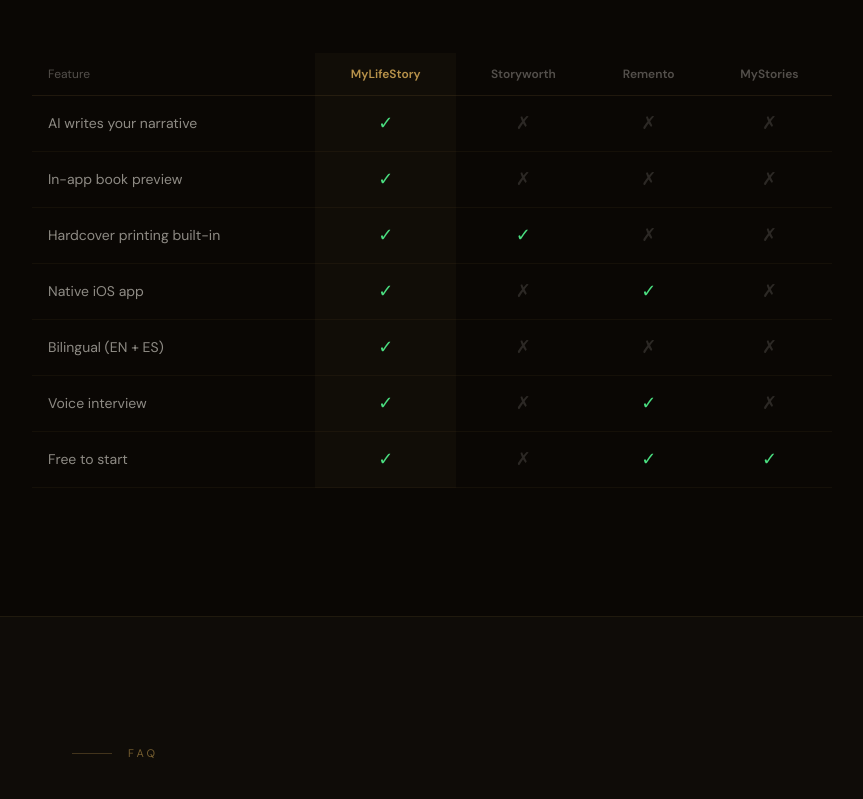
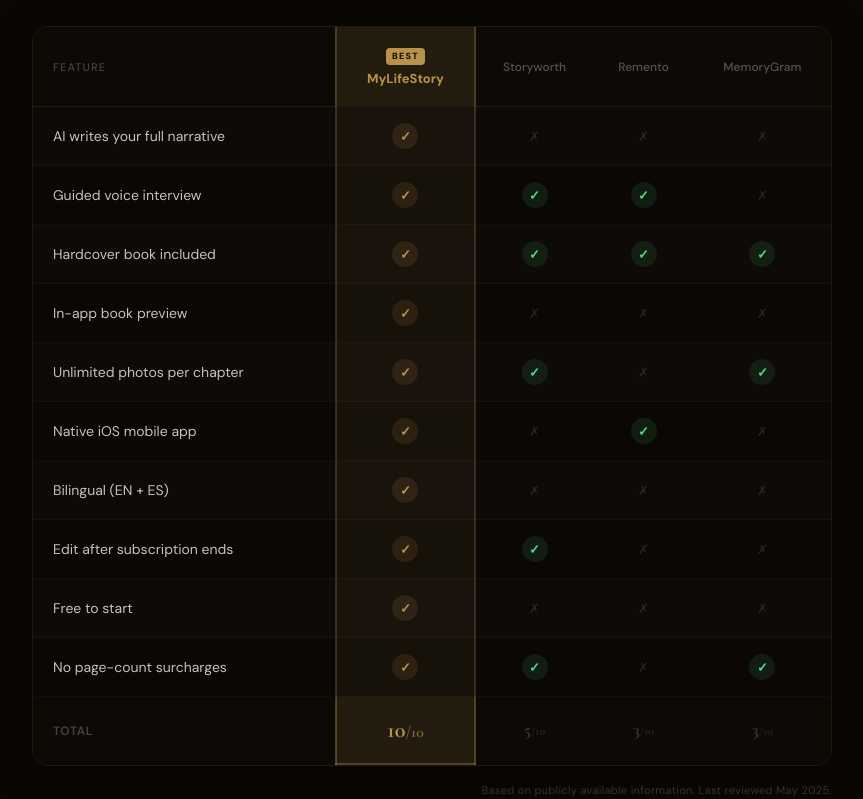
Before and after one commit to hforcella-hash/my-legacy-story-site, a Next.js app: page / in a window 1280 px wide. Shown: the part 6981-7780 px from the top of the page, without its empty margins (208-1071 px from the left). Built offline with nearby package versions, Linux system fonts and the light colour scheme; no server answers.

Commit message:
Redesign comparison table: accurate data, visual hierarchy, score row

```diff
--- a/app/page.js
+++ b/app/page.js
@@ -69,16 +69,19 @@
     storyQuote2:  '"A ten year idea finally come true. A dream to write a life story for our loved ones as a legacy of our lives."',
     storyAuthor2: '— The Dreamer, Co-founder',
     vsEye:        'Why MyLifeStory',
-    vsH:          ['Not just questions.', 'A real book.'],
-    vsSub:        'Other apps collect your answers. MyLifeStory turns them into a narrative — and delivers a hardcover you can hold.',
+    vsH:          ['See how we compare', 'to the alternatives.'],
+    vsSub:        'We looked at every major memoir app so you don\'t have to. Here\'s an honest side-by-side.',
     vsRows: [
-      { feature: 'AI writes your narrative',        mls: true,  sw: false, rm: false, ms: false },
+      { feature: 'AI writes your full narrative',   mls: true,  sw: false, rm: false, ms: false },
+      { feature: 'Guided voice interview',          mls: true,  sw: true,  rm: true,  ms: false },
+      { feature: 'Hardcover book included',         mls: true,  sw: true,  rm: true,  ms: true  },
       { feature: 'In-app book preview',             mls: true,  sw: false, rm: false, ms: false },
-      { feature: 'Hardcover printing built-in',     mls: true,  sw: true,  rm: false, ms: false },
-      { feature: 'Native iOS app',                  mls: true,  sw: false, rm: true,  ms: false },
-      { feature: 'Bilingual (EN + ES)',              mls: true,  sw: false, rm: false, ms: false },
-      { feature: 'Voice interview',                 mls: true,  sw: false, rm: true,  ms: false },
-      { feature: 'Free to start',                   mls: true,  sw: false, rm: true,  ms: true  },
+      { feature: 'Unlimited photos per chapter',    mls: true,  sw: true,  rm: false, ms: true  },
+      { feature: 'Native iOS mobile app',           mls: true,  sw: false, rm: true,  ms: false },
+      { feature: 'Bilingual (EN + ES)',             mls: true,  sw: false, rm: false, ms: false },
+      { feature: 'Edit after subscription ends',    mls: true,  sw: true,  rm: false, ms: false },
+      { feature: 'Free to start',                   mls: true,  sw: false, rm: false, ms: false },
+      { feature: 'No page-count surcharges',        mls: true,  sw: true,  rm: false, ms: true  },
     ],
     faqEye:       'FAQ',
     faqH:         'Common questions.',
@@ -157,16 +160,19 @@
     storyQuote2:  '"Una idea de diez años finalmente hecha realidad. Un sueño de escribir la historia de vida de nuestros seres queridos como legado de sus vidas."',
     storyAuthor2: '— El Soñador, Co-fundador',
     vsEye:        'Por qué MyLifeStory',
-    vsH:          ['No solo preguntas.', 'Un libro de verdad.'],
-    vsSub:        'Otras apps recopilan tus respuestas. MyLifeStory las convierte en una narrativa — y entrega una tapa dura que puedes sostener.',
+    vsH:          ['Así nos comparamos', 'con las alternativas.'],
+    vsSub:        'Revisamos cada app importante de memorias para que tú no tengas que hacerlo. Aquí una comparación honesta.',
     vsRows: [
-      { feature: 'IA redacta tu narrativa',         mls: true,  sw: false, rm: false, ms: false },
-      { feature: 'Vista previa del libro en la app', mls: true,  sw: false, rm: false, ms: false },
-      { feature: 'Impresión en tapa dura incluida',  mls: true,  sw: true,  rm: false, ms: false },
-      { feature: 'App nativa para iOS',              mls: true,  sw: false, rm: true,  ms: false },
-      { feature: 'Bilingüe (EN + ES)',               mls: true,  sw: false, rm: false, ms: false },
-      { feature: 'Entrevista por voz',               mls: true,  sw: false, rm: true,  ms: false },
-      { feature: 'Gratis para empezar',              mls: true,  sw: false, rm: true,  ms: true  },
+      { feature: 'IA redacta toda tu narrativa',      mls: true,  sw: false, rm: false, ms: false },
+      { feature: 'Entrevista guiada por voz',         mls: true,  sw: true,  rm: true,  ms: false },
+      { feature: 'Libro de tapa dura incluido',       mls: true,  sw: true,  rm: true,  ms: true  },
+      { feature: 'Vista previa del libro en la app',  mls: true,  sw: false, rm: false, ms: false },
+      { feature: 'Fotos ilimitadas por capítulo',     mls: true,  sw: true,  rm: false, ms: true  },
+      { feature: 'App móvil nativa para iOS',         mls: true,  sw: false, rm: true,  ms: false },
+      { feature: 'Bilingüe (EN + ES)',                mls: true,  sw: false, rm: false, ms: false },
+      { feature: 'Editar tras finalizar suscripción', mls: true,  sw: true,  rm: false, ms: false },
+      { feature: 'Gratis para empezar',               mls: true,  sw: false, rm: false, ms: false },
+      { feature: 'Sin cargos por páginas extra',      mls: true,  sw: true,  rm: false, ms: true  },
     ],
     faqEye:       'Preguntas',
     faqH:         'Preguntas frecuentes.',
@@ -813,34 +819,55 @@
           </p>
 
           {/* Table */}
-          <div style={{ overflowX: 'auto' }}>
-            <table style={{ width: '100%', borderCollapse: 'collapse', fontFamily: sans }}>
+          <div style={{ overflowX: 'auto', borderRadius: '16px', border: `1px solid ${gold}25`,
+                        boxShadow: '0 8px 40px rgba(0,0,0,0.4)' }}>
+            <table style={{ width: '100%', borderCollapse: 'collapse', fontFamily: sans, minWidth: 520 }}>
               <thead>
-                <tr>
-                  <th style={{ textAlign: 'left', padding: '0.75rem 1rem', fontSize: '12px',
-                               color: `${cream}50`, fontWeight: 400, borderBottom: `1px solid ${gold}20` }}>
+                <tr style={{ background: '#0d0a06' }}>
+                  <th style={{ textAlign: 'left', padding: '1.1rem 1.25rem', fontSize: '11px',
+                               color: `${cream}40`, fontWeight: 500, letterSpacing: '0.1em',
+                               textTransform: 'uppercase', borderBottom: `1px solid ${gold}20`,
+                               width: '38%' }}>
                     {lang === 'en' ? 'Feature' : 'Característica'}
                   </th>
                   {[
                     { label: 'MyLifeStory', highlight: true },
-                    { label: 'Storyworth', highlight: false },
-                    { label: 'Remento', highlight: false },
-                    { label: 'MyStories', highlight: false },
+                    { label: 'Storyworth',  highlight: false },
+                    { label: 'Remento',     highlight: false },
+                    { label: 'MemoryGram',  highlight: false },
                   ].map(col => (
-                    <th key={col.label} style={{ textAlign: 'center', padding: '0.75rem 1rem',
-                                                  fontSize: '12px', fontWeight: 600,
-                                                  color: col.highlight ? gold : `${cream}50`,
-                                                  borderBottom: `1px solid ${gold}20`,
-                                                  background: col.highlight ? `${gold}0a` : 'transparent' }}>
-                      {col.label}
+                    <th key={col.label} style={{
+                      textAlign: 'center', padding: '1.1rem 0.75rem',
+                      fontSize: col.highlight ? '13px' : '12px',
+                      fontWeight: col.highlight ? 700 : 500,
+                      color: col.highlight ? gold : `${cream}50`,
+                      borderBottom: `1px solid ${gold}20`,
+                      background: col.highlight ? `rgba(184,146,74,0.12)` : 'transparent',
+                      borderLeft: col.highlight ? `2px solid ${gold}60` : 'none',
+                      borderRight: col.highlight ? `2px solid ${gold}60` : 'none',
+                      position: 'relative',
+                    }}>
+                      {col.highlight && (
+                        <div style={{ fontSize: '9px', fontWeight: 700, letterSpacing: '0.15em',
+                                      color: '#0d0a06', background: gold, borderRadius: '4px',
+                                      padding: '2px 6px', display: 'inline-block',
+                                      marginBottom: '4px', textTransform: 'uppercase' }}>
+                          {lang === 'en' ? 'Best' : 'Mejor'}
+                        </div>
+                      )}
+                      <div>{col.label}</div>
                     </th>
                   ))}
                 </tr>
               </thead>
               <tbody>
                 {t.vsRows.map((row, i) => (
-                  <tr key={i} style={{ borderBottom: `1px solid ${gold}10` }}>
-                    <td style={{ padding: '0.875rem 1rem', fontSize: '14px', color: `${cream}90` }}>
+                  <tr key={i} style={{
+                    borderBottom: `1px solid ${gold}0f`,
+                    background: i % 2 === 0 ? 'rgba(255,255,255,0.01)' : 'transparent',
+                  }}>
+                    <td style={{ padding: '1rem 1.25rem', fontSize: '14px',
+                                 color: `${cream}cc`, fontWeight: 400, lineHeight: 1.4 }}>
                       {row.feature}
                     </td>
                     {[
@@ -849,19 +876,65 @@
                       { val: row.rm,  highlight: false },
                       { val: row.ms,  highlight: false },
                     ].map((cell, j) => (
-                      <td key={j} style={{ textAlign: 'center', padding: '0.875rem 1rem',
-                                           background: cell.highlight ? `${gold}0a` : 'transparent' }}>
+                      <td key={j} style={{
+                        textAlign: 'center', padding: '1rem 0.75rem',
+                        background: cell.highlight ? `rgba(184,146,74,0.07)` : 'transparent',
+                        borderLeft:  cell.highlight ? `2px solid ${gold}40` : 'none',
+                        borderRight: cell.highlight ? `2px solid ${gold}40` : 'none',
+                      }}>
                         {cell.val
-                          ? <span style={{ color: '#4ade80', fontSize: '18px' }}>✓</span>
-                          : <span style={{ color: `${cream}25`, fontSize: '18px' }}>✗</span>
+                          ? <span style={{ display: 'inline-flex', alignItems: 'center', justifyContent: 'center',
+                                           width: 26, height: 26, borderRadius: '50%',
+                                           background: cell.highlight ? `${gold}22` : 'rgba(74,222,128,0.1)',
+                                           color: cell.highlight ? gold : '#4ade80',
+                                           fontSize: '13px', fontWeight: 700 }}>✓</span>
+                          : <span style={{ display: 'inline-flex', alignItems: 'center', justifyContent: 'center',
+                                           width: 26, height: 26, borderRadius: '50%',
+                                           background: 'transparent',
+                                           color: `${cream}20`, fontSize: '13px' }}>✗</span>
                         }
                       </td>
                     ))}
                   </tr>
                 ))}
               </tbody>
+              {/* Score row */}
+              <tfoot>
+                <tr style={{ background: '#0d0a06', borderTop: `1px solid ${gold}25` }}>
+                  <td style={{ padding: '1rem 1.25rem', fontSize: '12px',
+                               color: `${cream}40`, fontWeight: 600, letterSpacing: '0.05em',
+                               textTransform: 'uppercase' }}>
+                    {lang === 'en' ? 'Total' : 'Total'}
+                  </td>
+                  {[
+                    { count: t.vsRows.filter(r => r.mls).length, highlight: true },
+                    { count: t.vsRows.filter(r => r.sw).length,  highlight: false },
+                    { count: t.vsRows.filter(r => r.rm).length,  highlight: false },
+                    { count: t.vsRows.filter(r => r.ms).length,  highlight: false },
+                  ].map((cell, j) => (
+                    <td key={j} style={{
+                      textAlign: 'center', padding: '1rem 0.75rem',
+                      background: cell.highlight ? `rgba(184,146,74,0.12)` : 'transparent',
+                      borderLeft:  cell.highlight ? `2px solid ${gold}60` : 'none',
+                      borderRight: cell.highlight ? `2px solid ${gold}60` : 'none',
+                      borderBottom: cell.highlight ? `2px solid ${gold}60` : 'none',
+                    }}>
+                      <span style={{ fontFamily: serif, fontSize: cell.highlight ? '1.4rem' : '1.1rem',
+                                     fontWeight: 700, color: cell.highlight ? gold : `${cream}30` }}>
+                        {cell.count}<span style={{ fontSize: '0.7em', opacity: 0.6 }}>/{t.vsRows.length}</span>
+                      </span>
+                    </td>
+                  ))}
+                </tr>
+              </tfoot>
             </table>
           </div>
+          <p style={{ fontFamily: sans, fontSize: '11px', color: `${cream}30`,
+                      marginTop: '1rem', textAlign: 'right', letterSpacing: '0.03em' }}>
+            {lang === 'en'
+              ? 'Based on publicly available information. Last reviewed May 2025.'
+              : 'Basado en información pública. Última revisión mayo 2025.'}
+          </p>
         </div>
       </section>
 
```
